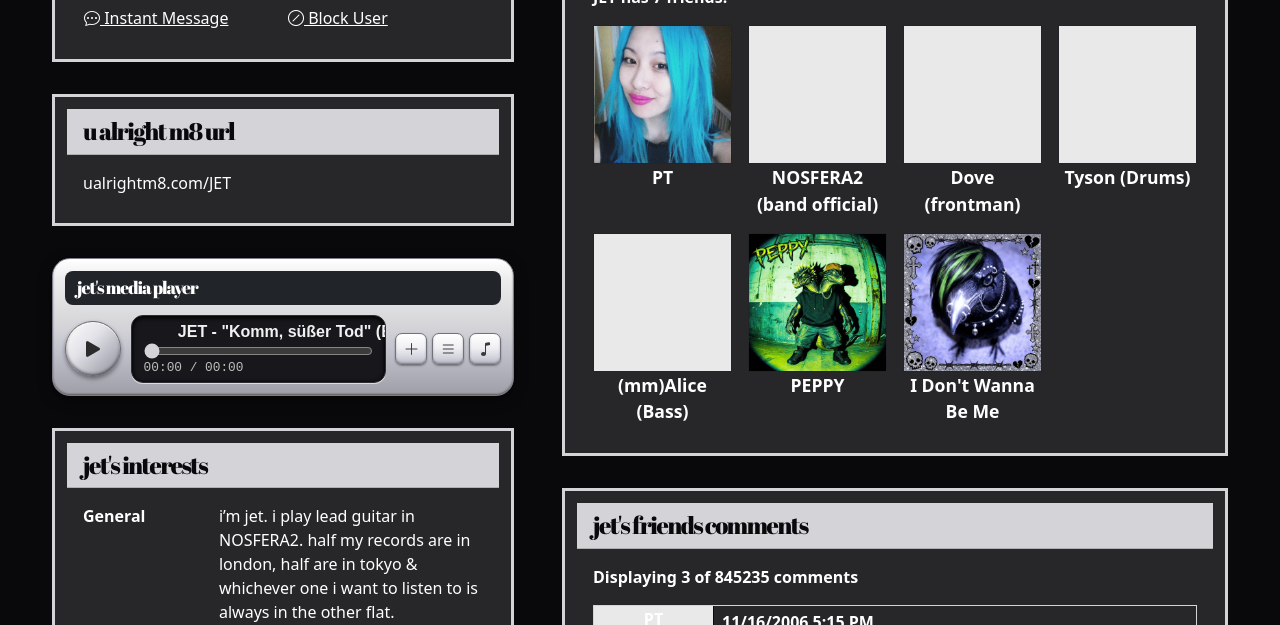
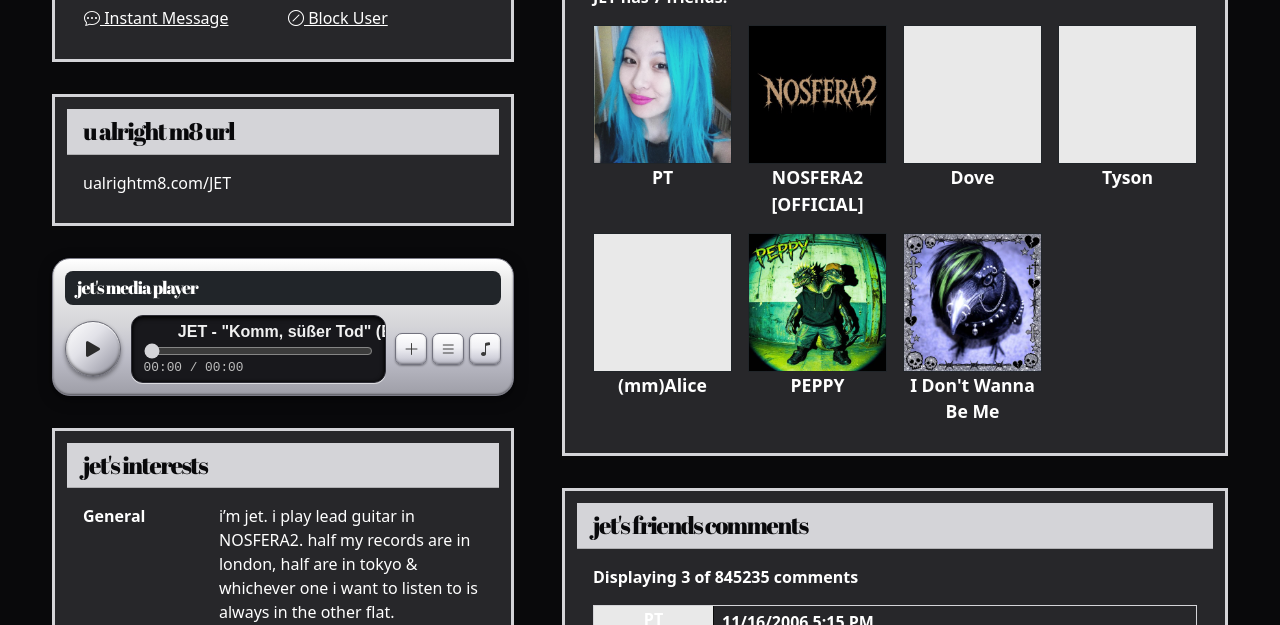
Before and after one commit to 536738WAES/u-alright-m8, a plain HTML site: page friend-1.html in a window 1280 px wide. Shown: the part 636-1261 px from the top of the page. Drawn offline with nearby package versions, Linux system fonts and the light colour scheme.

Commit message:
JET's friend space: NOSFERA2 logo and band names.

```diff
--- a/friend-1.html
+++ b/friend-1.html
@@ -193,14 +193,14 @@
                             <ul class="row row-cols-2 row-cols-sm-4 g-3 list-unstyled mb-0">
                                 <li class="col text-center"><a href="index.html" class="friend-link"><img src="assets/images/profile.jpg" class="img-fluid w-100 border border-dark" width="200" height="200" alt="" loading="lazy">
                                     <p class="small fw-bold mb-0">PT</p></a></li>
+                                <li class="col text-center"><img src="assets/images/nosfera2.jpg" class="img-fluid w-100 border border-dark" width="400" height="400" alt="" loading="lazy">
+                                    <p class="small fw-bold mb-0">NOSFERA2 [OFFICIAL]</p></li>
                                 <li class="col text-center"><div class="friend-noimg border border-dark" aria-hidden="true"></div>
-                                    <p class="small fw-bold mb-0">NOSFERA2 (band official)</p></li>
+                                    <p class="small fw-bold mb-0">Dove</p></li>
                                 <li class="col text-center"><div class="friend-noimg border border-dark" aria-hidden="true"></div>
-                                    <p class="small fw-bold mb-0">Dove (frontman)</p></li>
+                                    <p class="small fw-bold mb-0">Tyson</p></li>
                                 <li class="col text-center"><div class="friend-noimg border border-dark" aria-hidden="true"></div>
-                                    <p class="small fw-bold mb-0">Tyson (Drums)</p></li>
-                                <li class="col text-center"><div class="friend-noimg border border-dark" aria-hidden="true"></div>
-                                    <p class="small fw-bold mb-0">(mm)Alice (Bass)</p></li>
+                                    <p class="small fw-bold mb-0">(mm)Alice</p></li>
                                 <li class="col text-center"><a href="friend-3.html" class="friend-link"><img src="assets/images/friend-3.jpg" class="img-fluid w-100 border border-dark" width="200" height="200" alt="" loading="lazy">
                                     <p class="small fw-bold mb-0">PEPPY</p></a></li>
                                 <li class="col text-center"><a href="friend-4.html" class="friend-link"><img src="assets/images/friend-4.jpg" class="img-fluid w-100 border border-dark" width="200" height="200" alt="" loading="lazy">
```
Also changed, not shown: assets/images/nosfera2.jpg (added), 1 other file.
